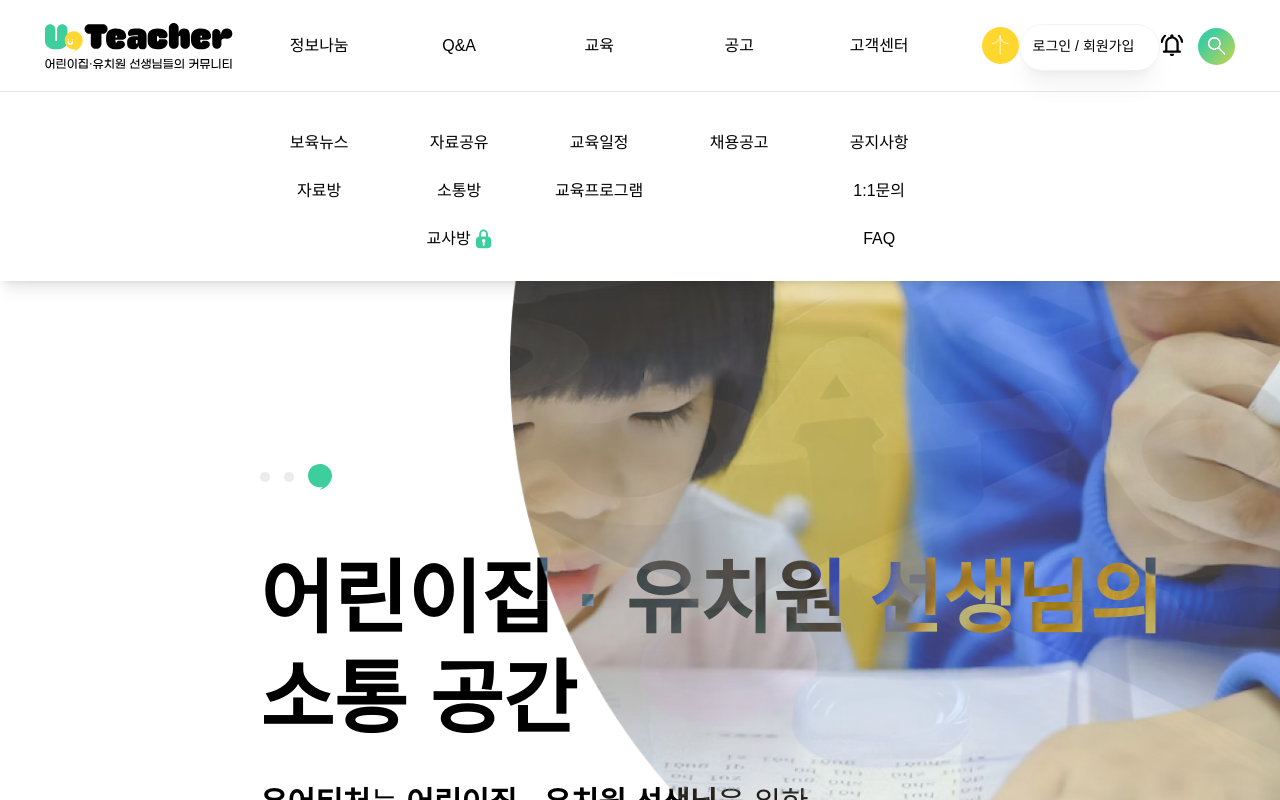
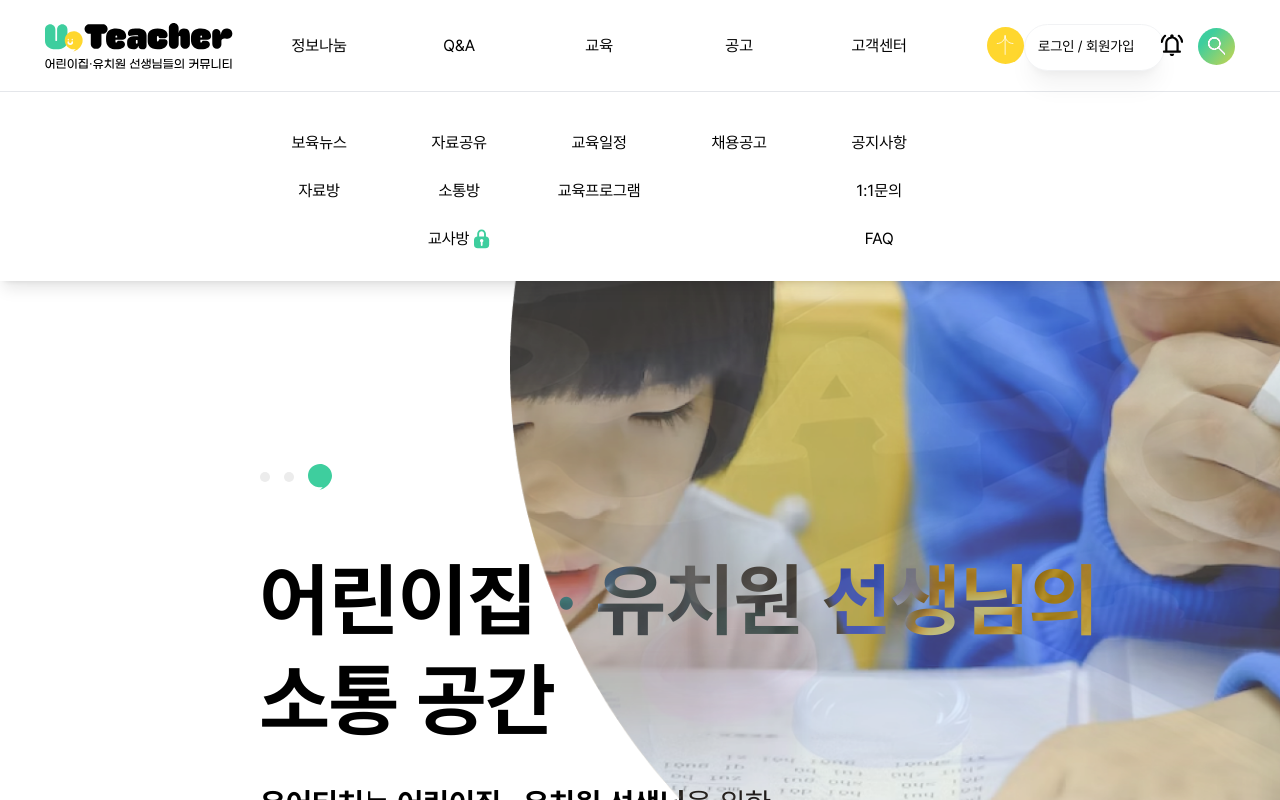
Before and after one commit to yourteacher-org/yourteacher-fe, a React (Vite) app: page / in a window 1280 px wide. Shown: the top 800 px of the page. Built offline with nearby package versions, Linux system fonts and the light colour scheme.

Commit message:
[style] Pretendard 폰트 적용 (#60)

```diff
--- a/src/index.css
+++ b/src/index.css
@@ -5,3 +5,21 @@
 body {
   background: white;
 }
+
+@font-face {
+  font-family: Pretendard;
+  font-weight: 400;
+  src: url('/fonts/Pretendard-Regular.woff2') format('woff2');
+}
+
+@font-face {
+  font-family: Pretendard;
+  font-weight: 600;
+  src: url('/fonts/Pretendard-SemiBold.woff2') format('woff2');
+}
+
+@font-face {
+  font-family: Pretendard;
+  font-weight: 700;
+  src: url('/fonts/Pretendard-Bold.woff2') format('woff2');
+}
```
Also changed, not shown: public/fonts/Pretendard-SemiBold.woff2 (added).
